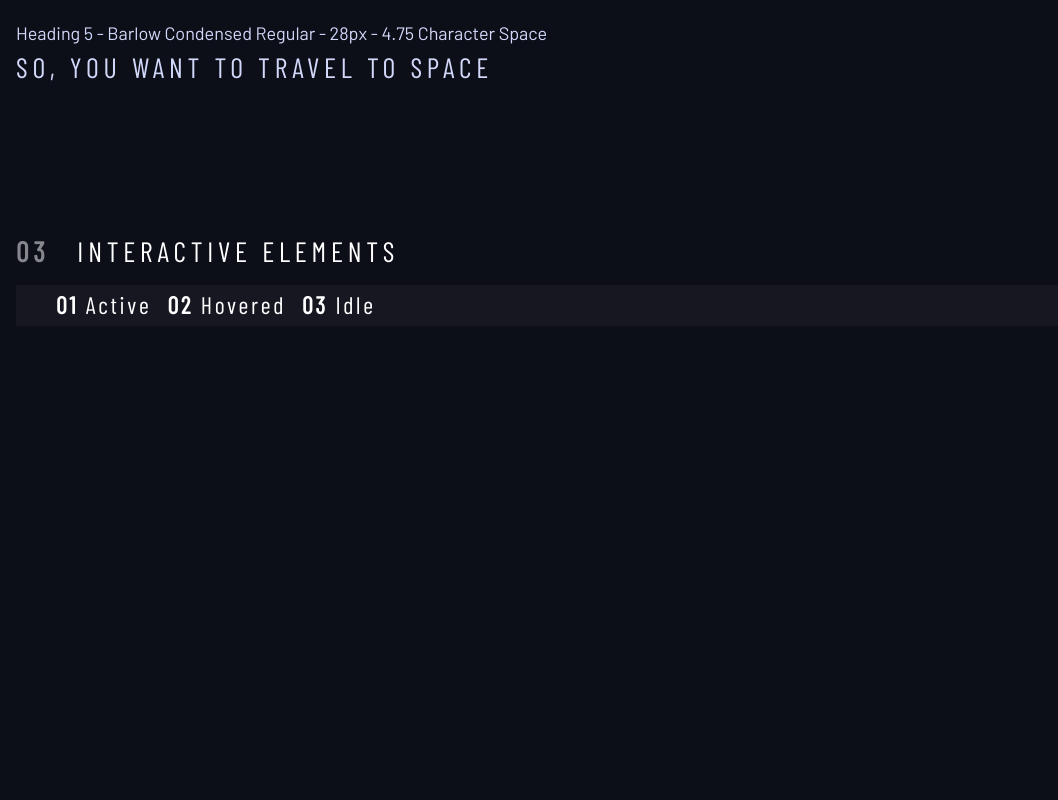
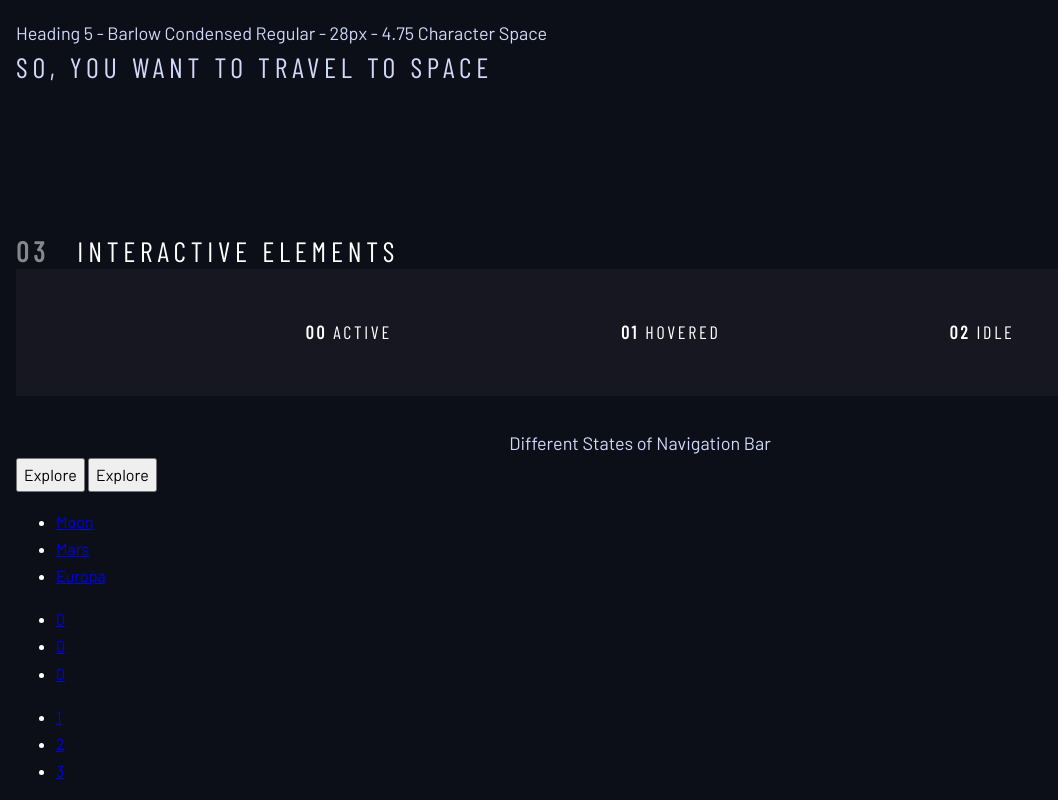
Before and after one commit to shawncocklin/space-tourism, a Svelte app: page / in a window 1280 px wide. Shown: the part 1195-1995 px from the top of the page, without its empty margins (0-1058 px from the left). Before the commit the page ends 1537 px from the top, so only its background shows below. Built offline with nearby package versions, Linux system fonts and the light colour scheme; a web font is replaced by a local one.

Commit message:
finished nav bar minus state changes

```diff
--- a/public/global.css
+++ b/public/global.css
@@ -160,6 +160,12 @@ select {
 .fs-800 {
   line-height: 1.3;
 }
+.bold {
+  font-weight: 700;
+}
+.text-center {
+  text-align: center;
+}
 .text-dark {
   color: hsl(var(--clr-dark))
 }
@@ -200,6 +206,9 @@ select {
   display: flex;
   gap: var(--gap, 1rem);
 }
+.justify-between {
+  justify-content: space-between;
+}
 .flex-column {
   flex-direction: column;
 }
@@ -222,6 +231,17 @@ select {
   font-weight: 700;
 
 }
+.nav-link {
+  text-decoration: none;
+  color: var(--clr-white);
+  font-family: var(--ff-sans-headings);
+  font-size: var(--fs-400);
+  letter-spacing: var(--ls-medium);
+}
+.main-nav {
+  width: 60%;
+  margin-inline: auto;
+}
 body {
   background-color: hsl(var(--clr-dark));
   color: hsl(var(--clr-white));
--- a/src/components/Interactive.svelte
+++ b/src/components/Interactive.svelte
@@ -2,24 +2,38 @@
   <span class="heading-span text-white-muted">03</span>Interactive Elements
 </h2>
 
-<nav>
-  <ul class="flex bg-white-muted">
-    <li><a class="text-white font-sans fs-600 letter-gap-md" href="/"><span>01 </span>Active</a></li>
-    <li><a class="text-white font-sans fs-600 letter-gap-md" href="/"><span>02 </span>Hovered</a></li>
-    <li><a class="text-white font-sans fs-600 letter-gap-md" href="/"><span>03 </span>Idle</a></li>
+<div class="flow" style="--spacer: 2rem;">
+  <nav class="bg-white-muted" style="padding: 2rem 0;">
+    <ul class="main-nav flex justify-between" role="list">
+      <li><a class="nav-link uppercase" href="/"><span class="bold">00 </span>Active</a></li>
+      <li><a class="nav-link uppercase" href="/"><span class="bold">01 </span>Hovered</a></li>
+      <li><a class="nav-link uppercase" href="/"><span class="bold">02 </span>Idle</a></li>
+    </ul>
+  </nav>
+
+  <p class="text-light fs-400 text-center">Different States of Navigation Bar</p>
+</div>
+<div>
+  <div>
+    <button>Explore</button>
+    <button>Explore</button>
+  </div>
+  <ul>
+    <li><a href="/">Moon</a></li>
+    <li><a href="/">Mars</a></li>
+    <li><a href="/">Europa</a></li>
   </ul>
-</nav>
+  <ul>
+    <li><a href="/">0</a></li>
+    <li><a href="/">0</a></li>
+    <li><a href="/">0</a></li>
+  </ul>
+  <ul>
+    <li><a href="/">1</a></li>
+    <li><a href="/">2</a></li>
+    <li><a href="/">3</a></li>
+  </ul>
+</div>
 
 <style>
-  ul {
-    list-style: none;
-  }
-
-  a {
-    text-decoration: none;
-  }
-
-  span {
-    font-weight: 700;
-  }
 </style>
--- a/src/css-partials/abstracts/typography.css
+++ b/src/css-partials/abstracts/typography.css
@@ -70,3 +70,11 @@
 .fs-800 {
   line-height: 1.3;
 }
+
+.bold {
+  font-weight: 700;
+}
+
+.text-center {
+  text-align: center;
+}
--- a/src/css-partials/utilities/buttons.css
+++ b/src/css-partials/utilities/buttons.css
@@ -0,0 +1,12 @@
+.nav-link {
+  text-decoration: none;
+  color: var(--clr-white);
+  font-family: var(--ff-sans-headings);
+  font-size: var(--fs-400);
+  letter-spacing: var(--ls-medium);
+}
+
+.main-nav {
+  width: 60%;
+  margin-inline: auto;
+}
--- a/src/css-partials/utilities/utilities.css
+++ b/src/css-partials/utilities/utilities.css
@@ -15,6 +15,11 @@
   display: flex;
   gap: var(--gap, 1rem);
 }
+.justify-between {
+  justify-content: space-between;
+}
+
+
 
 .flex-column {
   flex-direction: column;
```
